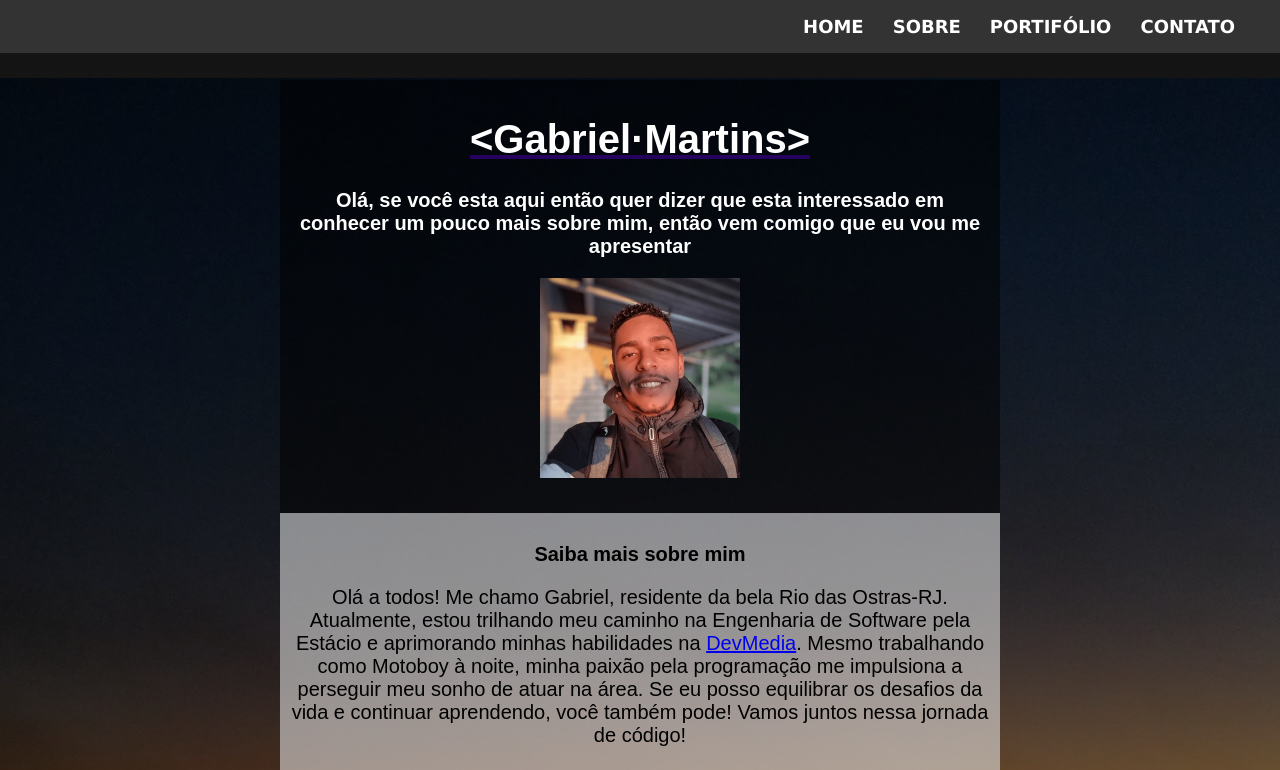
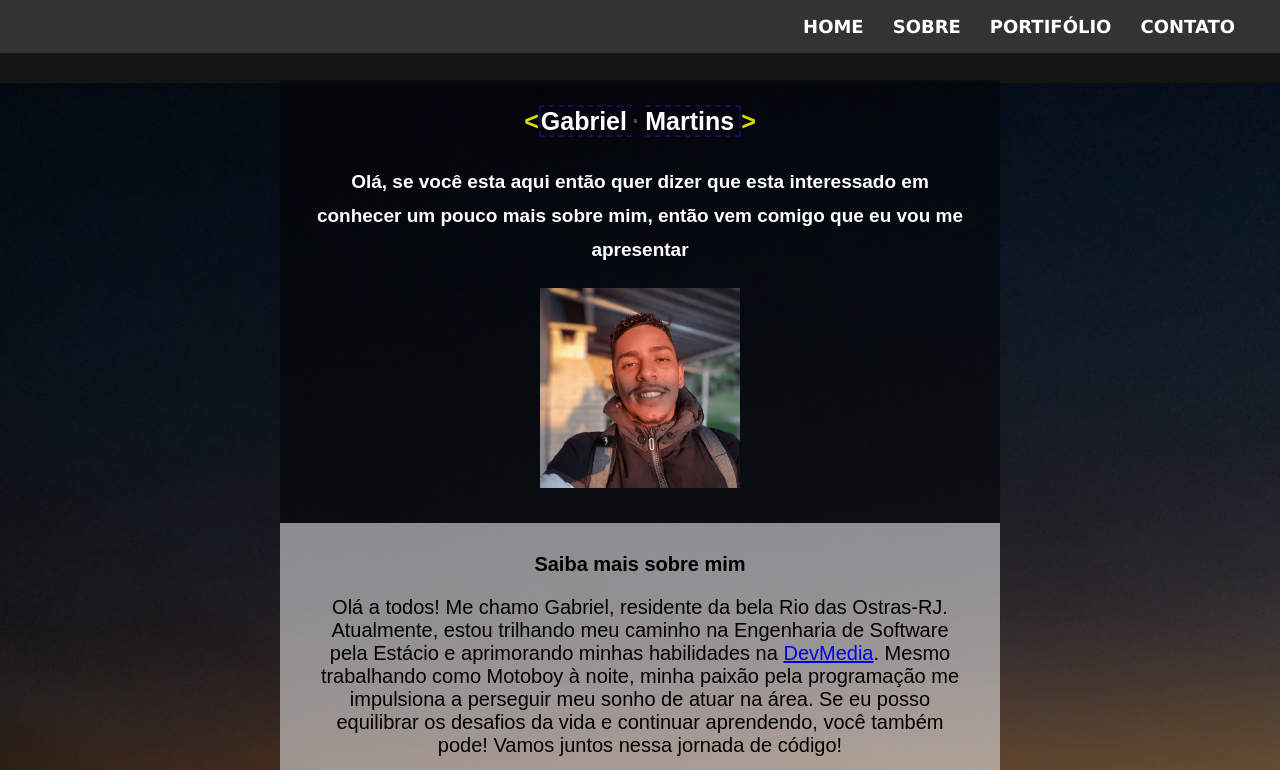
Before and after one commit to gbmartins20/gb, a plain HTML site: page index.html in a window 1280 px wide. Shown: the top 770 px of the page. Drawn offline with Linux system fonts and the light colour scheme.

Commit message:
Update estilo.css

```diff
--- a/css/estilo.css
+++ b/css/estilo.css
@@ -18,6 +18,7 @@ body{
     padding: 0px 20px;
     z-index: 1000;
     text-align: right;
+    border-bottom: 1px solid #25025e;
 }
     .topo a{
     margin-right: 25px;
@@ -37,24 +38,54 @@ body{
     padding: 10px;
     background-color: rgba(0, 0, 0, 0.5);;
 }
-h1, h2, .portifolio h3{
+.largura{
+    width: 650px;
+    margin-left: auto;
+    margin-right: auto;
+}
+h2{
+
     color: #fff;
 }
-.div h3, .div h2{
+.tamanho-h2{
+    font-size: 19px;
+}
+h1, .portifolio h3{
+    color: #fff;
+    font-size: 25px;
+}
+.div h3{
     font-size: 20px;
 }
 .home{
     margin-top: 80px;
 }
-h1{
-    text-decoration: underline #25025e;
+.sublinhado-roxo{
+    border-bottom: 2px dashed #25025e;
+    border-top: 2px dashed #25025e;
+    padding-right: 5px;
+}
+.S{
+    border-right: 2px dashed #25025e;
+}
+
+.N{
+    border-left: 2px dashed #25025e;
+}
+.amarelo{
+    color: rgb(219, 219, 3);
+}
+
+.bolinha{
+    color: #474747;
+    margin-right: 5px;
 }
 .estilo{
     color: white;
     text-decoration: underline #25025e;
 }
 .eu{
-    border: 5px solid #25025e;
+    border: 3px solid #25025e;
 }
 .sobre, .contato{
     background-color: rgba(255, 255, 255, 0.5);
```
